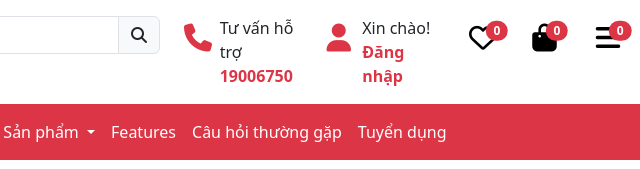
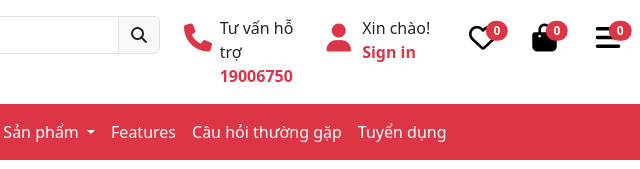
Before and after one commit to Cuongtran6969/ShoppingTemplate, a plain HTML site: page index.html in a window 1280 px wide. Shown: the top 169 px of the page, 563-1203 px from the left. Drawn offline with nearby package versions, Linux system fonts and the light colour scheme.

Commit message:
second commit

```diff
--- a/index.html
+++ b/index.html
@@ -49,7 +49,7 @@
                                 </div>
                                 <div class="col-md-9">
                                     Xin chào!<br>
-                                    <strong class="text-danger">Đăng nhập</strong>
+                                    <strong class="text-danger">Sign in</strong>
                                 </div>
                             </div>
                         </div>
```
